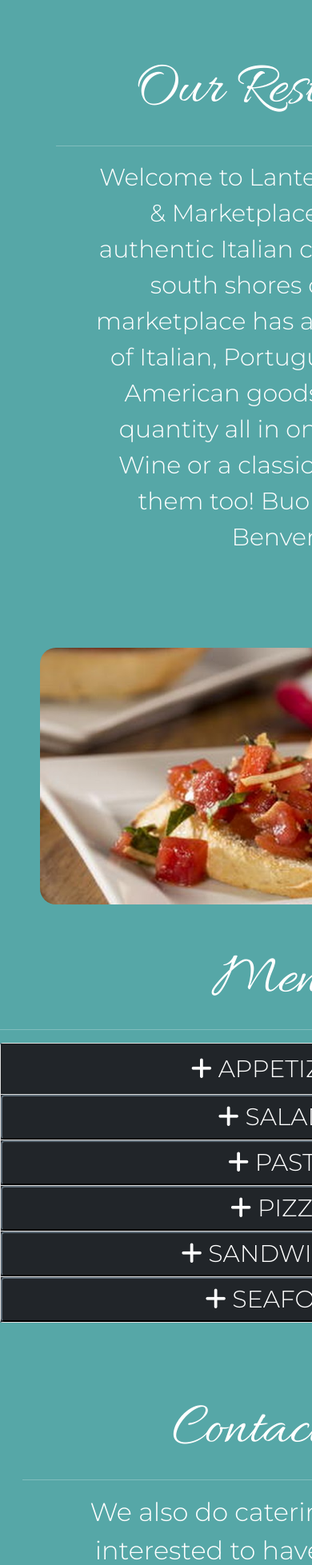
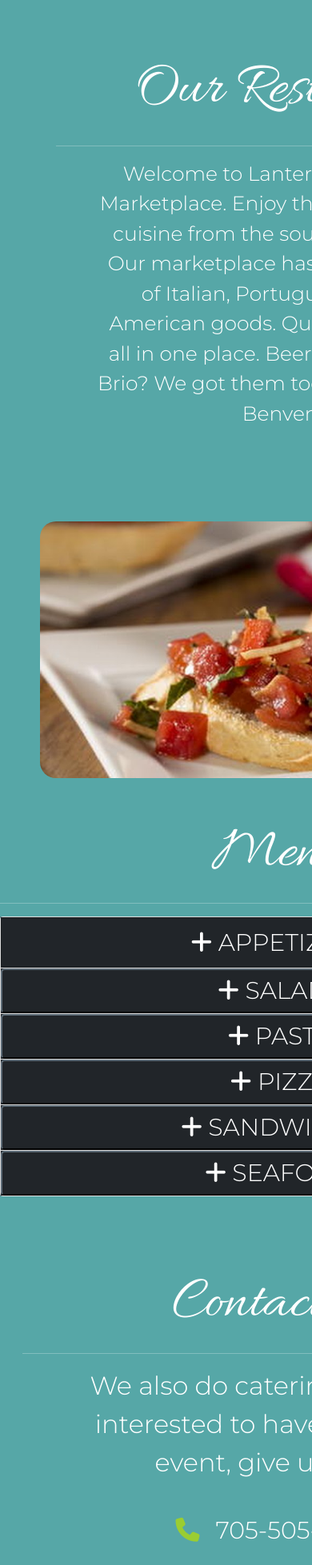
Before and after one commit to Fabscg/lanterna-marketplace, a PHP site: page /index.html in a window 390 px wide; the page is wider, and only the part inside the window is pictured. Shown: the part 566-2523 px from the top of that part at 80% size. Run offline with PHP 8.4, Linux system fonts and the light colour scheme; some libraries are stand-ins or nearby versions.

Commit message:
working in bugs

```diff
--- a/assets/style.css
+++ b/assets/style.css
@@ -34,6 +34,7 @@ p {
     padding-bottom: 20px;
 }
 
+.all-our-pizzas,
 .openingHours-title,
 .contact-title,
 #menu-food,
@@ -399,6 +400,10 @@ footer {
 
 @media screen and (max-width:768px) {
 
+    li {
+        font-size: 30px;
+    }
+
     .navbar {
         font-size: 30px;
     }
@@ -442,11 +447,11 @@ footer {
     .about-text {
         text-align: center;
         width: 100%;
-        font-size: 30px;
+        font-size: 25px;
     }
 
     .accordion {
-        font-size: 30px;
+        font-size: 25px;
     }
 
     .additions {
--- a/index.html
+++ b/index.html
@@ -258,7 +258,7 @@
                     <div class="accordion-body">
                         <div class="extra-cheese-inquire">
                             <div class="gluten-inquire">
-                                <h2>All our pizzas come with sauce and cheese.</h2><br>
+                                <h2 class="all-our-pizzas">All our pizzas come with sauce and cheese.</h2><br>
                                 If you would like extra cheese is $2.00 and double chesse is $4.00 <br>
                                 <p>GLUTEN FREE and DAIRY FREE now available.</p><br>
                                 <p>Please inquire.</p>
```
